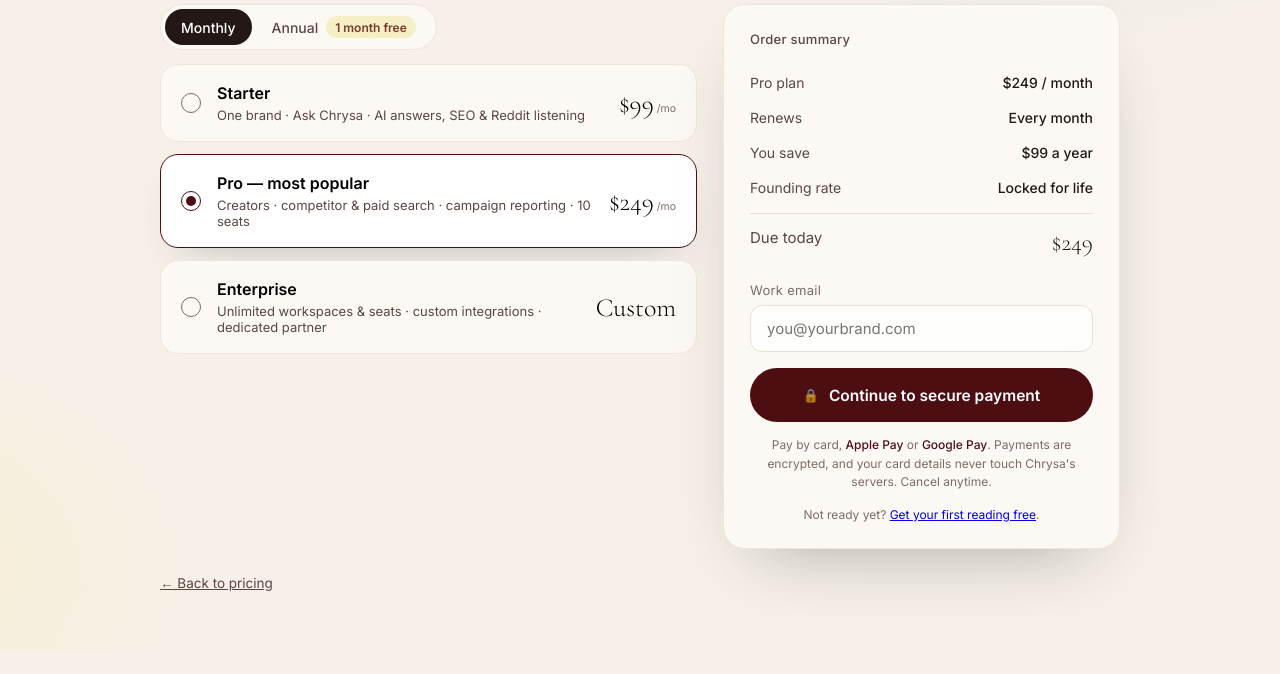
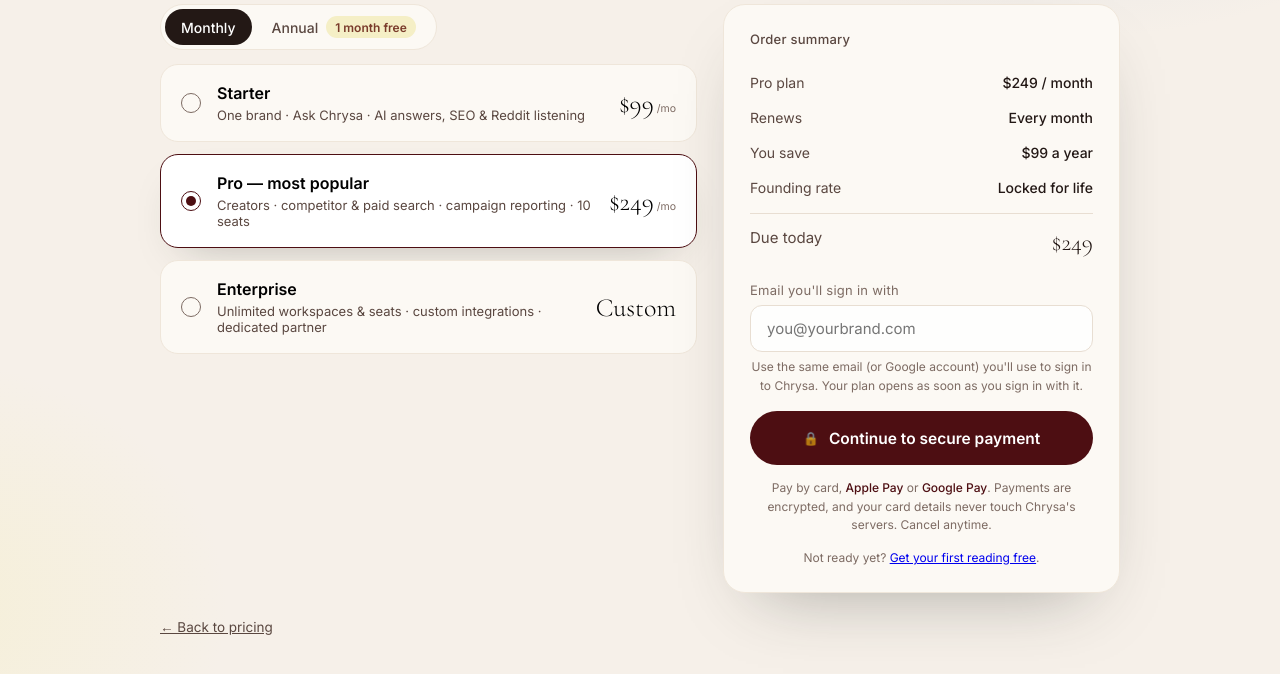
Before and after one commit to salutchristeena-tech/Chrysa, a plain HTML site: page checkout.html in a window 1280 px wide. Shown: the part 176-850 px from the top of the page. Before the commit the page ends 827 px from the top, so only its background shows below. Drawn offline with nearby package versions, Linux system fonts and the light colour scheme.

Commit message:
Checkout: the email box is the one you'll sign in with
Co-Authored-By: Claude Opus 5.5 <noreply@anthropic.com>

```diff
--- a/checkout.html
+++ b/checkout.html
@@ -150,8 +150,9 @@
       <div class="srow"><span>Founding rate</span><b>Locked for life</b></div>
       <div class="srow total"><span>Due today</span><b id="sum-total">$249</b></div>
       <div class="field">
-        <label for="email">Work email</label>
+        <label for="email">Email you'll sign in with</label>
         <input id="email" type="email" placeholder="you@yourbrand.com" autocomplete="email">
+        <p class="paynote" style="margin:6px 0 0">Use the same email (or Google account) you'll use to sign in to Chrysa. Your plan opens as soon as you sign in with it.</p>
       </div>
       <button class="paybtn" id="paybtn" type="button"><span class="lock">🔒</span><span id="paybtn-label">Continue to secure payment</span></button>
       <div class="setup" id="setup-note">
```
